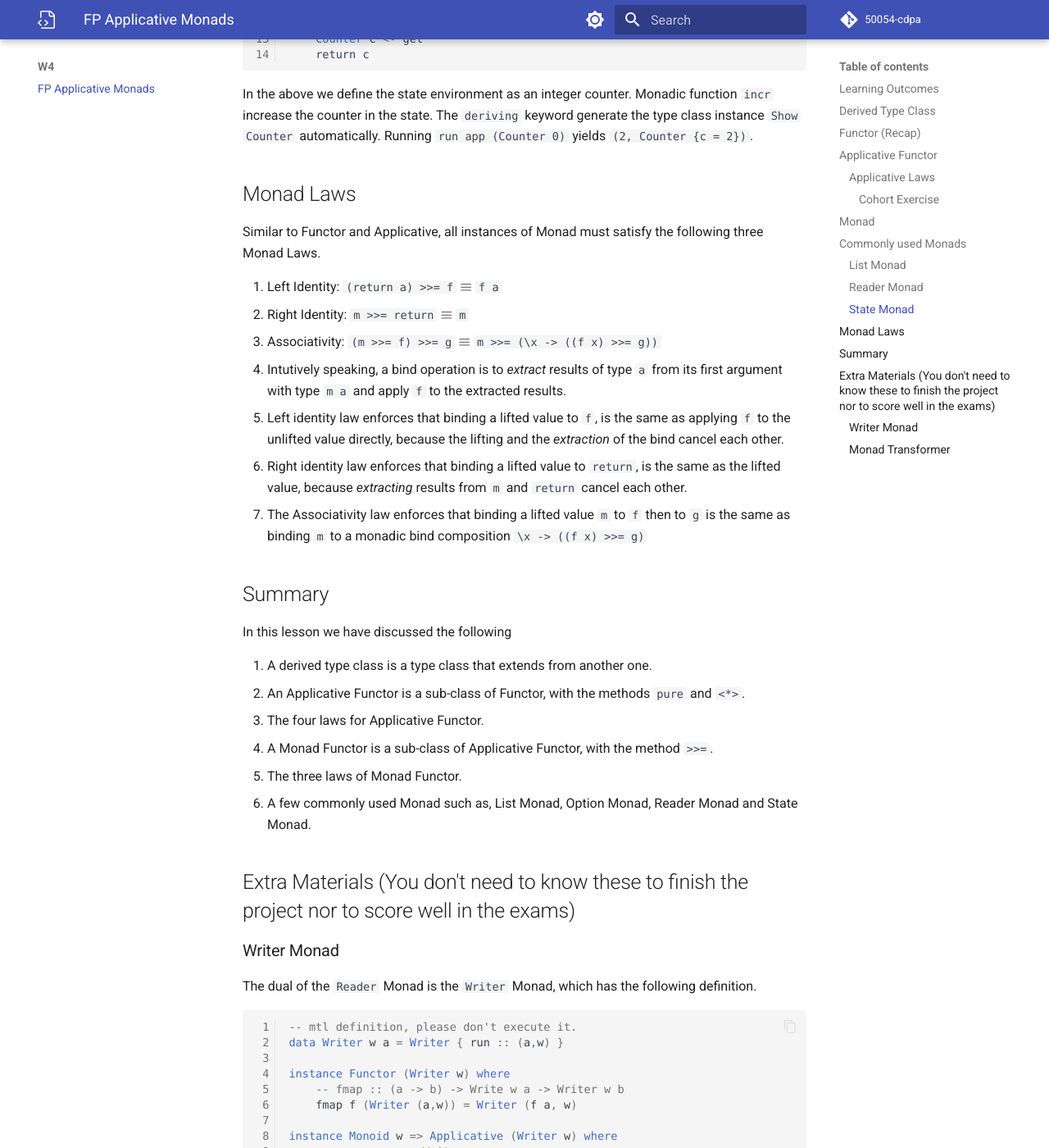
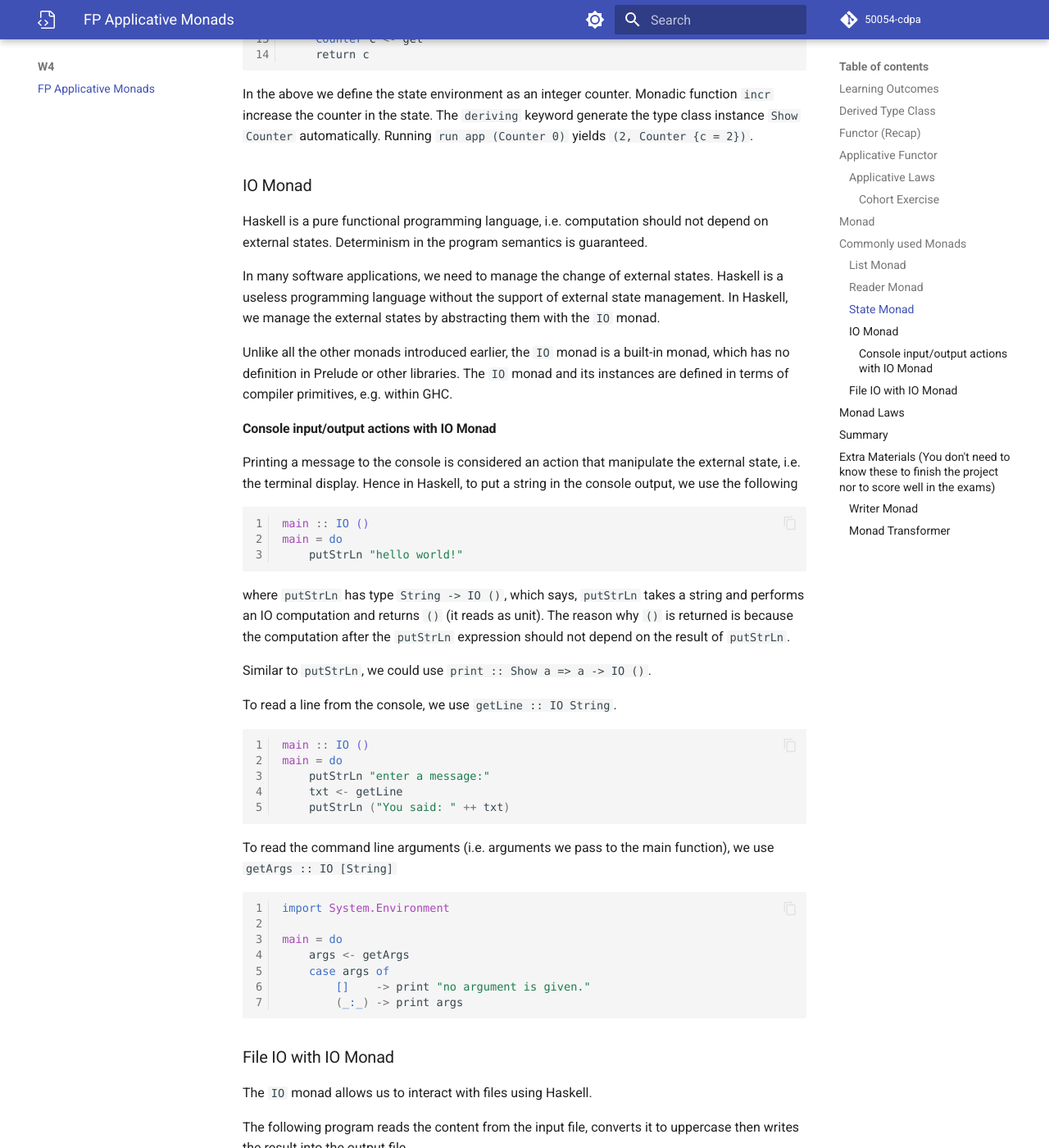
Before and after one commit to 50054-cdpa/notes, an MkDocs documentation site: the page built from docs/fp_applicative_monad.md, in a window 1280 px wide and 1400 px high, scrolled down 15498 px. Shown: the whole window at 82% size. Built offline with MkDocs 1.6.1 and Material for MkDocs 9.7.7, drawn with Linux system fonts in a browser that asks for light colours; some web fonts are replaced; comment, search, counter and statistics services are not loaded; some of the changed text lies outside the part shown.

Commit message:
added IO monad

````diff
--- a/docs/fp_applicative_monad.md
+++ b/docs/fp_applicative_monad.md
@@ -709,6 +709,76 @@ app = do
 
 In the above we define the state environment as an integer counter. Monadic function `incr` increase the counter in the state. The `deriving` keyword generate the type class instance `Show Counter` automatically. Running `run app (Counter 0)` yields `(2, Counter {c = 2})`.
 
+### IO Monad
+
+Haskell is a pure functional programming language, i.e. computation should not depend on external states. Determinism in the program semantics is guaranteed.
+
+In many software applications, we need to manage the change of external states.  Haskell is a useless programming language without the support of external state management. In Haskell, we manage the external states  by abstracting them with the `IO` monad.
+
+Unlike all the other monads introduced earlier, the `IO` monad is a built-in monad, which has no definition in Prelude or other libraries. The `IO` monad and its instances are defined in terms of compiler primitives, e.g. within GHC.
+
+#### Console input/output actions with IO Monad
+
+Printing a message to the console is considered an action that manipulate the external state, i.e. the terminal display. Hence in Haskell, to put a string in the console output, we use the following
+
+```hs
+main :: IO ()
+main = do
+    putStrLn "hello world!"
+```
+
+where `putStrLn` has type `String -> IO ()`, which says, `putStrLn` takes a string and performs an IO computation and returns `()` (it reads as unit). The reason why `()` is returned is because the computation after the `putStrLn` expression should not depend on the result of `putStrLn`.
+
+Similar to `putStrLn`, we could use `print :: Show a => a -> IO ()`.
+
+
+To read a line from the console, we use `getLine :: IO String`.
+
+```hs
+main :: IO ()
+main = do
+    putStrLn "enter a message:"
+    txt <- getLine
+    putStrLn ("You said: " ++ txt)
+```
+
+To read the command line arguments (i.e. arguments we pass to the main function), we use `getArgs :: IO [String]`
+
+```hs
+import System.Environment
+
+main = do
+    args <- getArgs
+    case args of
+        []    -> print "no argument is given."
+        (_:_) -> print args
+```
+
+### File IO with IO Monad
+
+The `IO` monad allows us to interact with files using Haskell.
+
+The following program reads the content from the input file,
+converts it to uppercase then writes the result into the output file.
+```hs
+import System.Environment (getArgs)
+import Data.Char (toUpper)
+main = do
+    args <- getArgs
+    case args of
+        []           -> print "Usage: main <input_file> <output_file>"
+        [_]          -> print "Usage: main <input_file> <output_file>"
+        (inf:outf:_) -> do
+            contents <- readFile inf
+            writeFile outf (map toUpper contents)
+```
+
+The `readFile` function has type `FilePath -> IO String` where `FilePath` is a type alias to `String`.
+Similarly `writeFile` function has type `FilePath -> String -> IO ()`.
+
+> For details of other file IO APIs, you may refer to this document.
+> `https://hackage.haskell.org/package/base-4.20.0.1/docs/Prelude.html#v:readFile`
+
 
 ## Monad Laws
 
````
